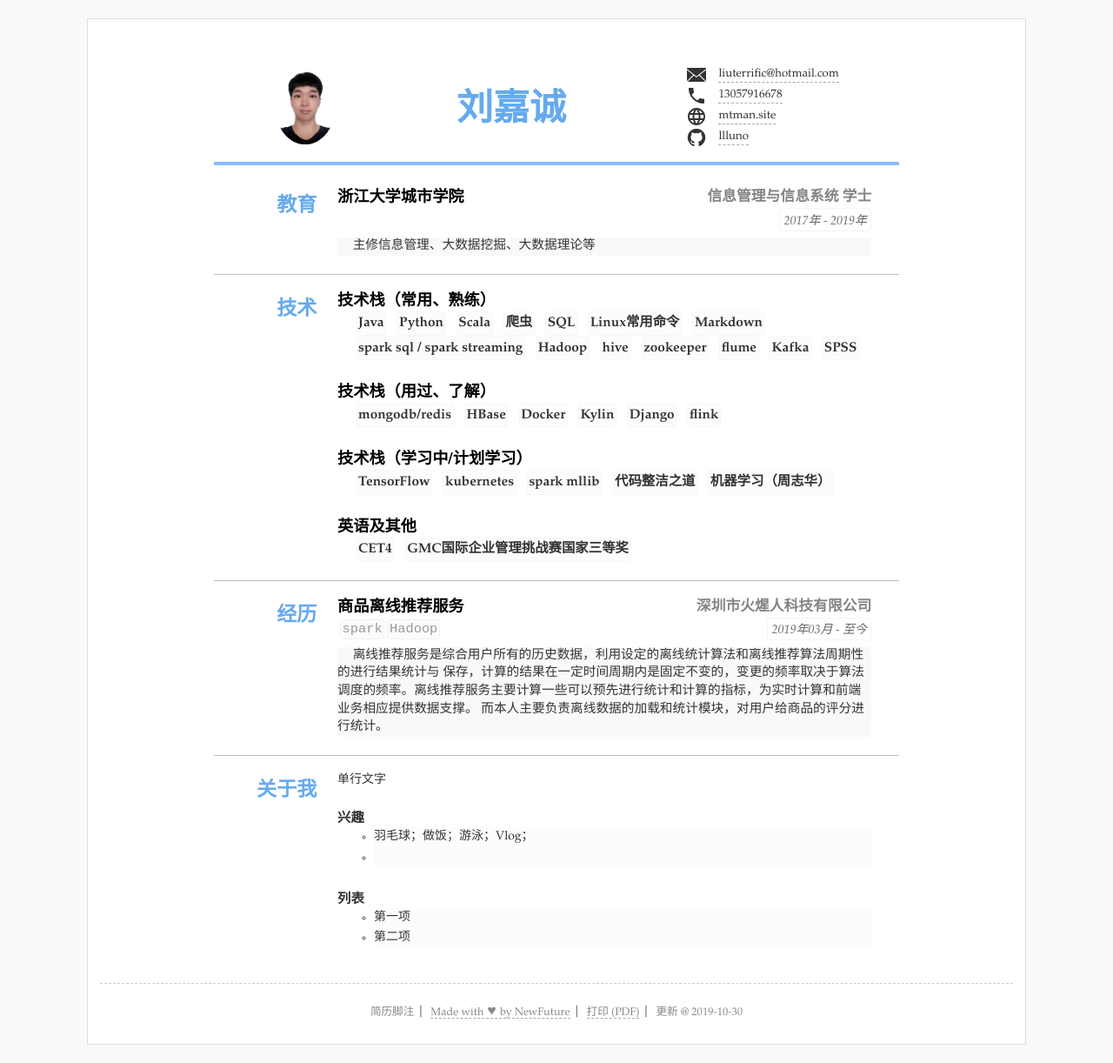
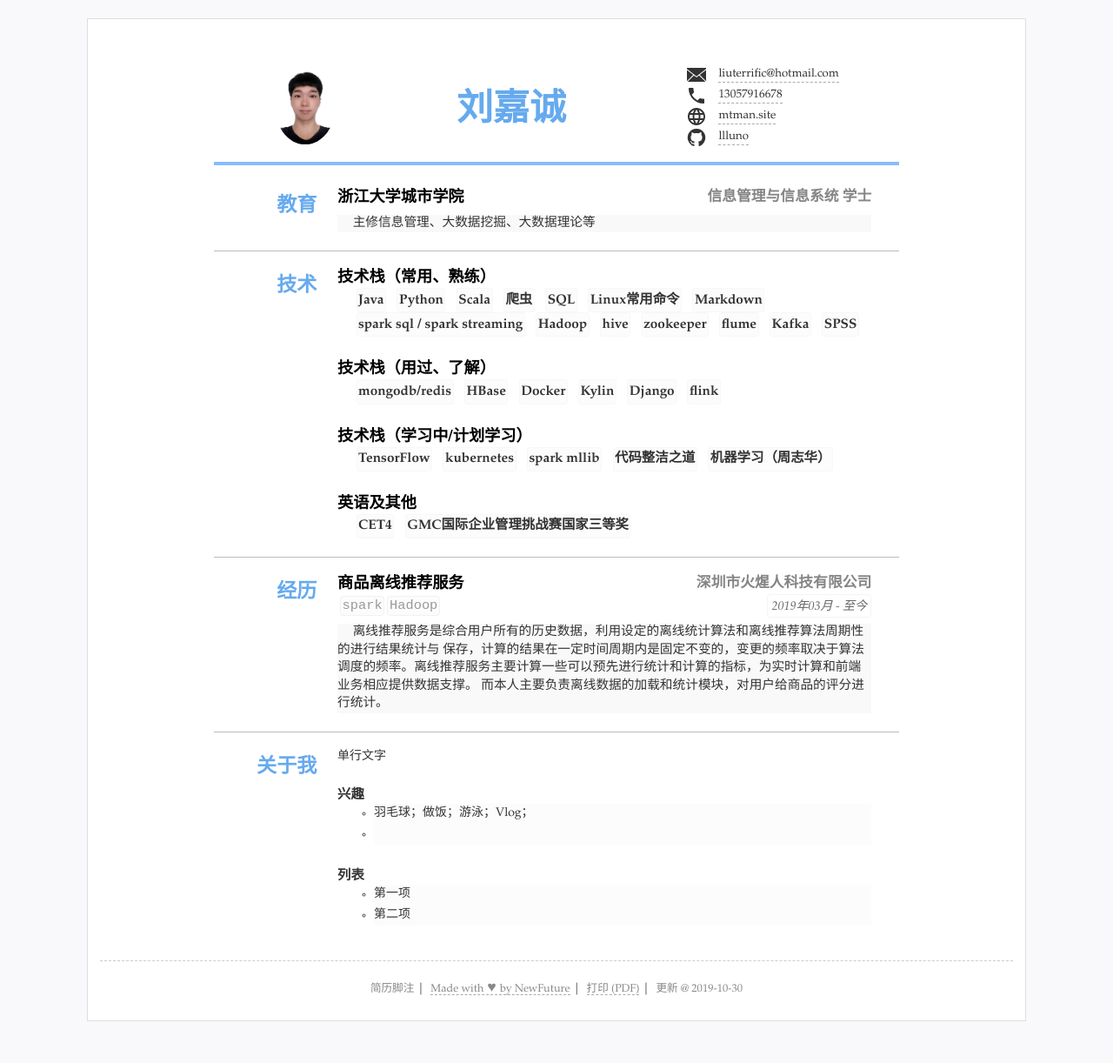
Before and after one commit to llluno/resume, a Jekyll site: the page built from index.html, in a window 1280 px wide. Shown: the whole page at 87% size. Built offline with Jekyll 4.4.1, drawn with Linux system fonts in a browser that asks for light colours; after the commit the page ends 1195 px from its top, so only the background shows below that.

Commit message:
Update resume.yml

```diff
--- a/_data/resume.yml
+++ b/_data/resume.yml
@@ -31,7 +31,7 @@ main: #简历主要内容，
   name: 教育 #显示名称，空则使用type
   content: #内容基本格式 标题-副标题-日期-详细内容 (都允许空)
   - title: 浙江大学城市学院
-    duration: "2017年 - 2019年"
+    duration: ""
     sub: 信息管理与信息系统 学士
     detail: 主修信息管理、大数据挖掘、大数据理论等
 
```
